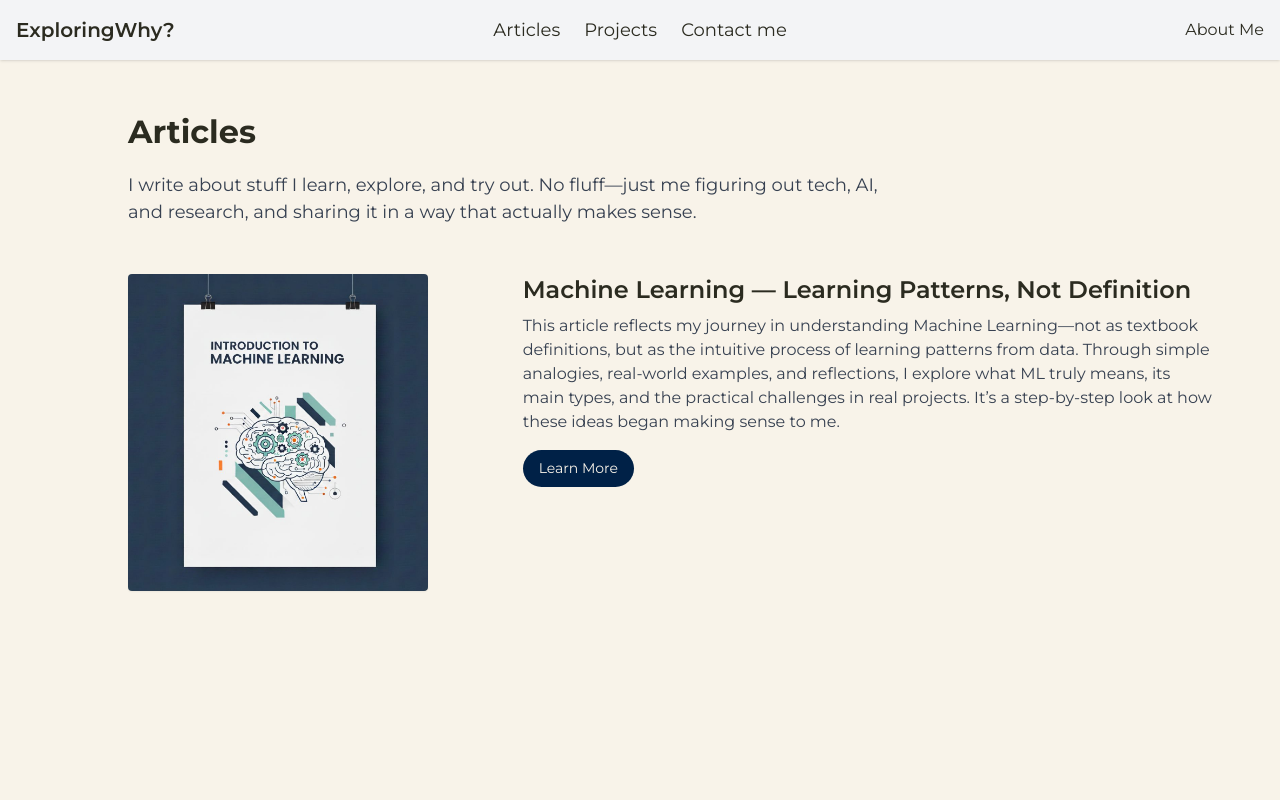
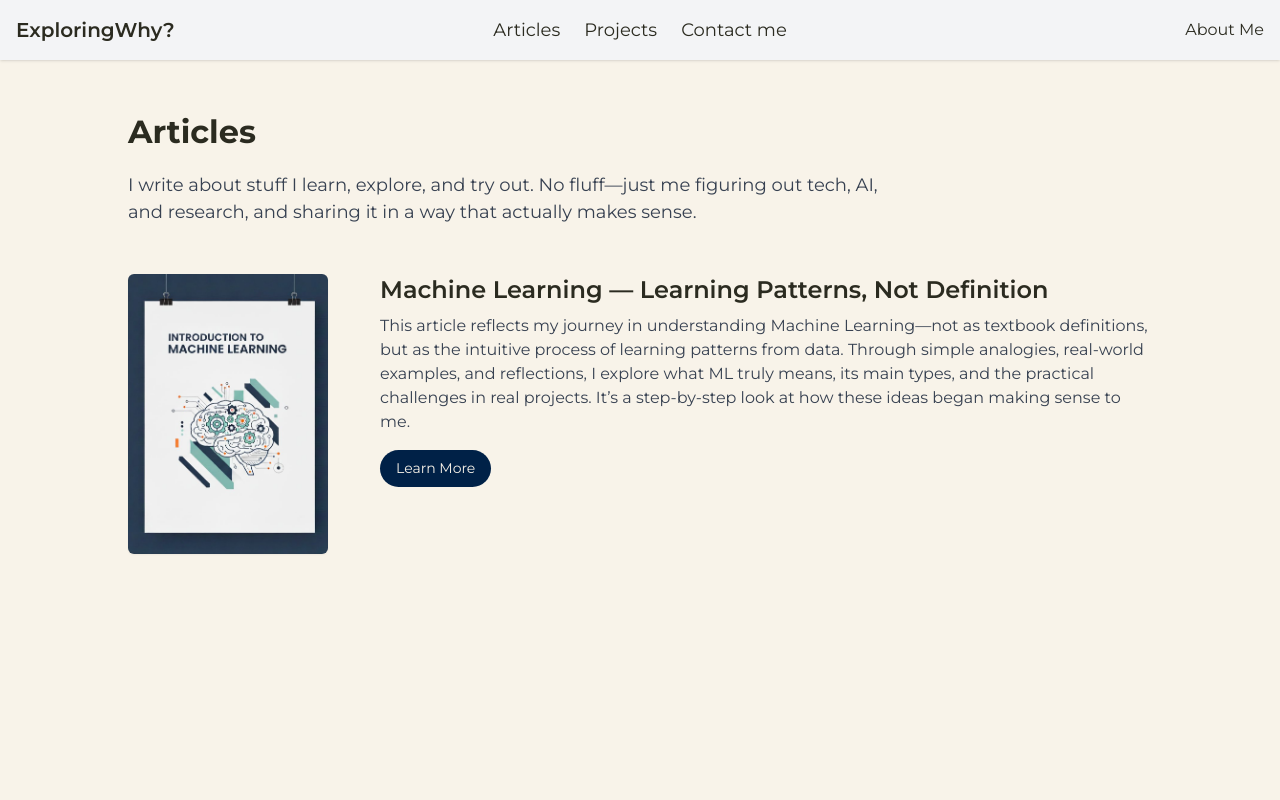
Before and after one commit to SatyagopalK/satyagopalk, a React (Vite) app: page /research in a window 1280 px wide. Shown: the top 800 px of the page. Built offline with nearby package versions, Linux system fonts and the light colour scheme; the HTML template or start-up script is replaced by a standard one.

Commit message:
Update BookItem.jsx

```diff
--- a/src/components/articles/BookItem.jsx
+++ b/src/components/articles/BookItem.jsx
@@ -5,33 +5,38 @@ export default function BookItem({ book, index, id }) {
   const bookId =
     typeof id !== 'undefined'
       ? id
-      : book && typeof book.id !== 'undefined'
-      ? book.id
-      : index
+      : book?.id ?? index
 
   return (
-    <article className="mx-auto flex flex-col md:flex-row gap-8 w-[85vw] md:items-start">
+    <article className="flex flex-col md:flex-row gap-8 md:items-start">
 
-      {/* Image */}
-      <div className="flex-shrink-0 w-full md:w-1/3 flex justify-center md:justify-start">
+      {/* IMAGE BLOCK */}
+      <div className="flex-shrink-0 flex justify-center md:justify-start w-full md:w-[220px]">
         <Link to={`/books/${bookId}`}>
           <img
             src={book.img}
             alt={book.title}
-            className="w-full max-w-[240px] md:max-w-[300px] h-auto rounded shadow-sm"
+            className="
+              w-[200px] h-[280px]
+              object-cover
+              rounded-md
+              shadow-sm
+            "
           />
         </Link>
       </div>
 
-      {/* Content */}
-      <div className="w-full md:w-2/3 text-left">
+      {/* TEXT BLOCK */}
+      <div className="flex-1 text-left">
         <h2 className="text-2xl font-semibold mb-2">
           <Link to={`/books/${bookId}`} className="hover:underline">
             {book.title}
           </Link>
         </h2>
 
-        <p className="text-gray-700 mb-4">{book.desc}</p>
+        <p className="text-gray-700 mb-4 max-w-3xl">
+          {book.desc}
+        </p>
 
         <Link to={`/books/${bookId}`} className="btn">
           Learn More
```
